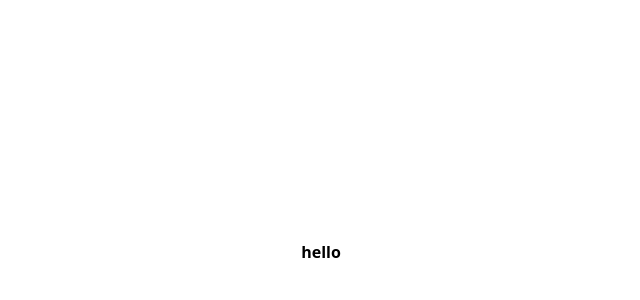
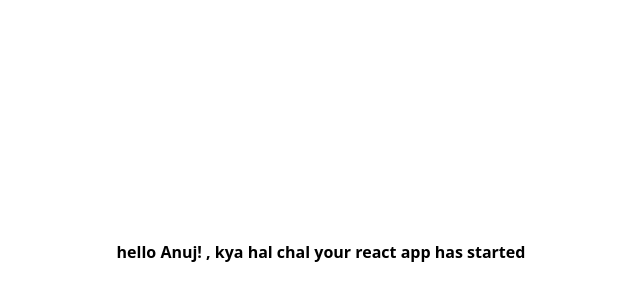
Before and after one commit to anujvns28/chat-app, a React (Create React App) app: page / in a window 1280 px wide. Shown: the part 148-448 px from the top of the page, without its empty margins (319-959 px from the left). Built offline with nearby package versions, Linux system fonts and the light colour scheme.

Commit message:
making changes

```diff
--- a/src/App.js
+++ b/src/App.js
@@ -3,7 +3,7 @@
 function App() {
   return (
     <div className="h-screen w-screen flex items-center justify-center text2xl font-semibold">
-     hello
+     hello Anuj! , kya hal chal your react app has started
     </div>
   );
 }
```
